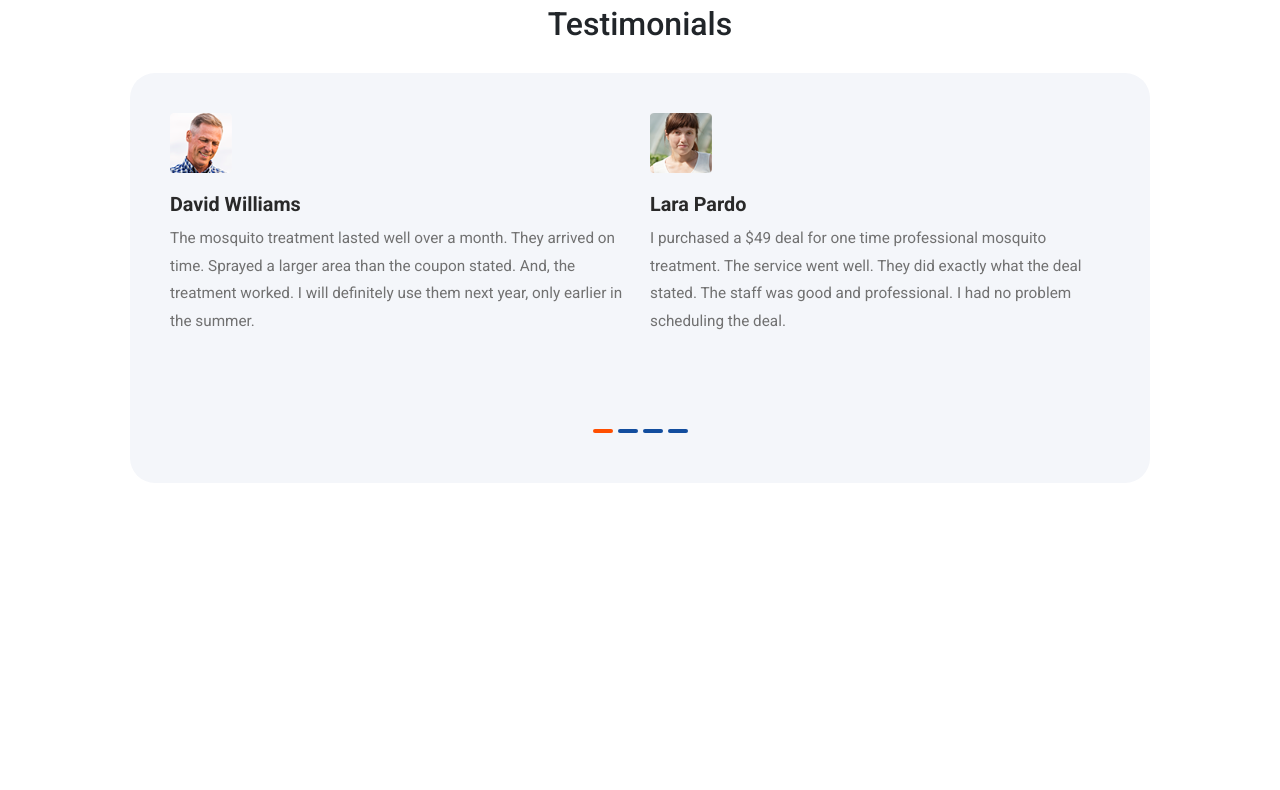
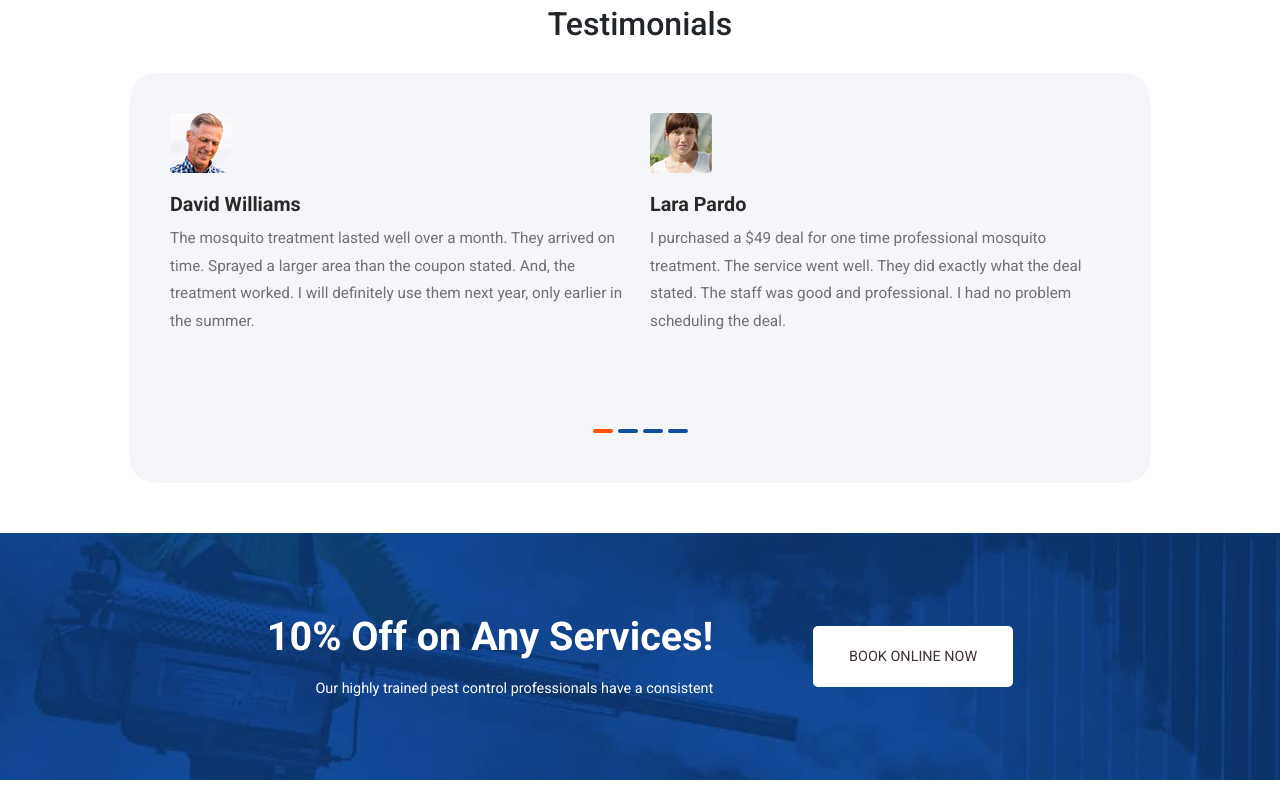
Before and after one commit to pixelPerfectTech/Tiam, a website: page index.html in a window 1280 px wide. Shown: the part 1110-1900 px from the top of the page. Before the commit the page ends 1643 px from the top, so only its background shows below. Drawn offline with nearby package versions, Linux system fonts and the light colour scheme.

Commit message:
add '10% off discount section' plus style

```diff
--- a/css/style.css
+++ b/css/style.css
@@ -212,3 +212,72 @@ button.clone {
 }
 
 /* Testimonials ends */
+
+
+/************* 10% off started *************/
+
+section.promo {
+  margin: 10px -20px;
+  padding: 50px 10px;
+  text-align: right;
+  color: white;
+  background-image: url("../assets/images/mt-2048-book-bg.jpg");
+  background-position: center top;
+  background-repeat: no-repeat;
+  background-size: cover;
+  background-origin: border-box;
+  background-attachment: scroll;
+}
+.promo-head {
+  font-size: 1.7em;
+  font-weight: 700;
+}
+.promo-cta {
+  background-color: #fff;
+  padding: 15px 0;
+  width: 150px;
+  display: block;
+  color: #40313b;
+  cursor: pointer;
+  border-radius: 5px;
+  margin: 15px auto 0;
+  transition: 0.3s all ease-in-out;
+  font-family: Roboto, sans-serif;
+}
+.promo-cta:hover {
+  color: white;
+  background-color: #ff4f00;
+}
+@media screen and (min-width: 768px) {
+  section.promo {
+    display: flex;
+    align-items: center;
+    justify-content: space-around;
+  }
+  .promo-sub-text {
+    font-size: 0.8em;
+  }
+  .promo-cta {
+    margin: 0;
+  }
+}
+@media screen and (min-width: 1024px) {
+  section.promo {
+    padding: 80px 0;
+    justify-content: center;
+  }
+  .promo-head {
+    font-size: 2.2em;
+    margin-bottom: 12px;
+  }
+  .right {
+    margin-left: 100px;
+  }
+  .promo-cta {
+    font-size: 0.8em;
+    width: 200px;
+    padding: 20px 0;
+  }
+}
+
+/************* 10% off ends *************/
--- a/index.html
+++ b/index.html
@@ -200,6 +200,24 @@
 				<!-- Testimonials end -->
 
 				<!-- 10% off -->
+
+				<!-- *********** 10% off started ************ -->
+
+				<section class="promo">
+					<div class="left">
+						<h3 class="promo-head">10% Off on Any Services!</h3>
+						<span class="promo-sub-text"
+							>Our highly trained pest control professionals have
+							a consistent</span
+						>
+					</div>
+					<div class="right">
+						<button class="promo-cta">BOOK ONLINE NOW</button>
+					</div>
+				</section>
+
+				<!-- *********** 10% off ended ************ -->
+
 				<!-- Pest control solutions -->
 				<!-- images -->
 			</section>
```
